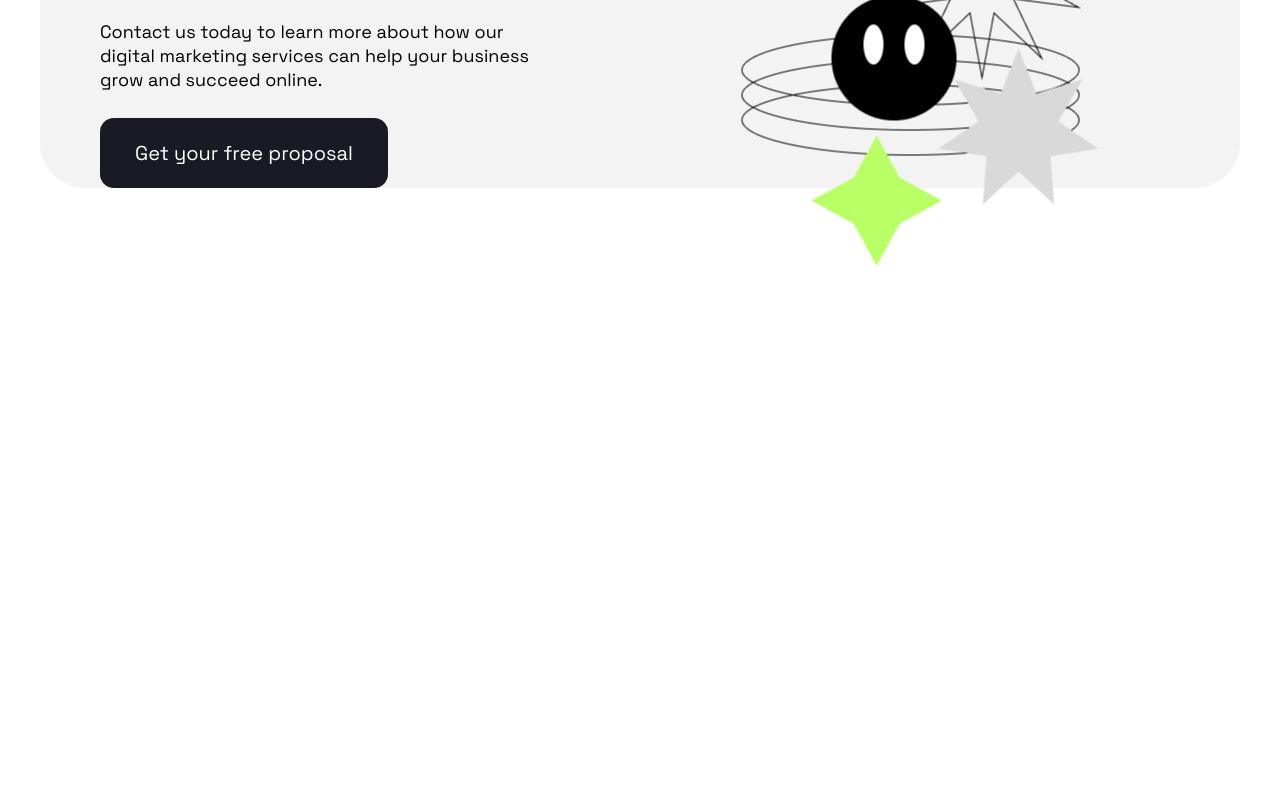
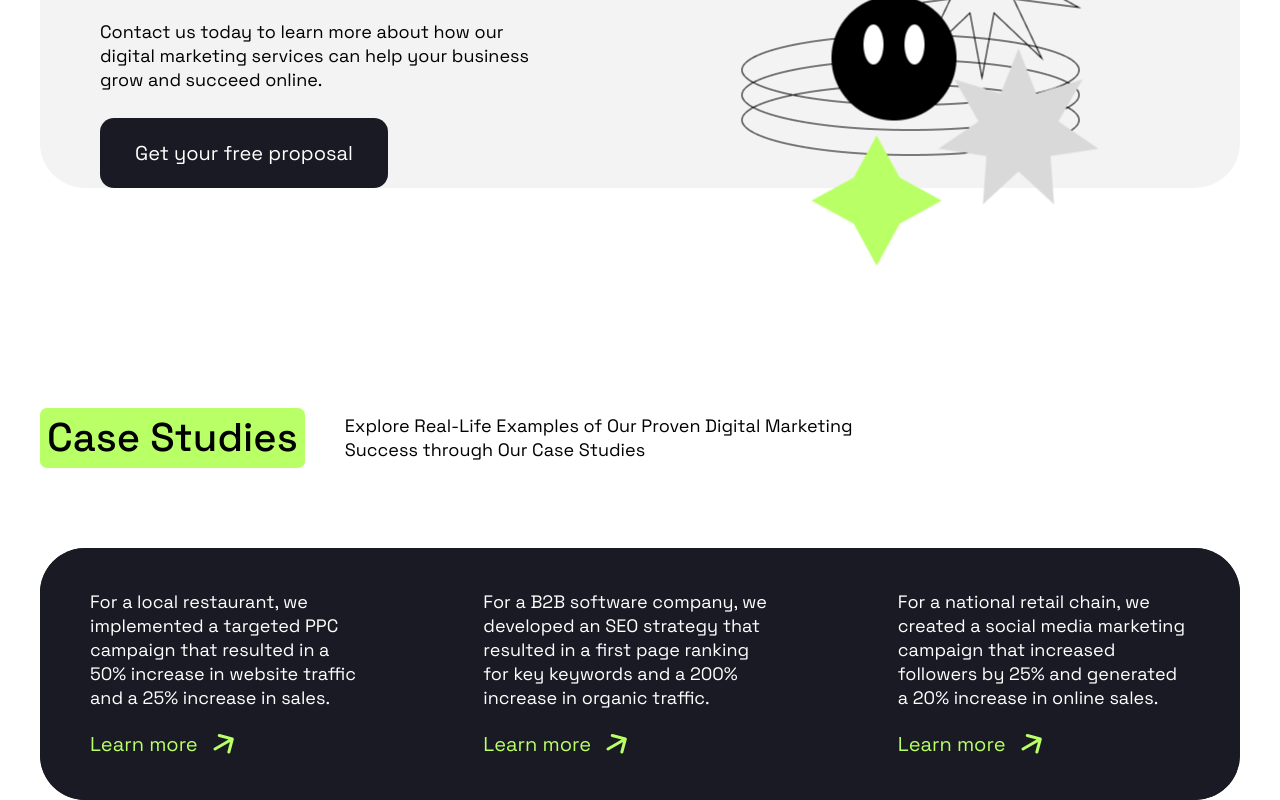
Before and after one commit to romankarbivskyi/positivus-react, a React (Vite) app: page / in a window 1280 px wide. Shown: the part 2754-3554 px from the top of the page. Before the commit the page ends 3022 px from the top, so only its background shows below. Built offline with nearby package versions, Linux system fonts and the light colour scheme.

Commit message:
feat: add CaseStudies component and integrate it into the App layout

```diff
--- a/src/App.tsx
+++ b/src/App.tsx
@@ -1,4 +1,4 @@
-import { Companies, CTACard, Header, Hero } from "./components";
+import { CaseStudies, Companies, CTACard, Header, Hero } from "./components";
 import Services from "./components/Services";
 
 const App = () => {
@@ -17,6 +17,10 @@ const App = () => {
       <div className="h-25"></div>
 
       <CTACard />
+
+      <div className="h-35"></div>
+
+      <CaseStudies />
     </div>
   );
 };
--- /dev/null
+++ b/src/components/CaseStudies.tsx
@@ -0,0 +1,69 @@
+import { ArrowLink, Heading } from "./ui";
+
+const CaseStudies = () => {
+  return (
+    <div className="container mx-auto space-y-20 px-5 sm:px-10">
+      <div className="flex flex-col items-center gap-10 md:flex-row">
+        <Heading>Case Studies</Heading>
+        <p className="max-w-[580px] text-center md:text-start">
+          Explore Real-Life Examples of Our Proven Digital Marketing Success
+          through Our Case Studies
+        </p>
+      </div>
+      <div className="overflow-x-auto">
+        <div className="xl:bg-dark flex min-w-6xl gap-5 rounded-[45px]">
+          <div className="bg-dark flex flex-col gap-5 rounded-[45px] px-[50px] py-[42px]">
+            <p className="text-white">
+              For a local restaurant, we implemented a targeted PPC campaign
+              that resulted in a 50% increase in website traffic and a 25%
+              increase in sales.
+            </p>
+            <ArrowLink
+              href="#"
+              variant="secondary"
+              color="green"
+              background="dark"
+              className="text-green"
+            >
+              Learn more
+            </ArrowLink>
+          </div>
+          <div className="bg-dark flex flex-col gap-5 rounded-[45px] px-[50px] py-[42px]">
+            <p className="text-white">
+              For a B2B software company, we developed an SEO strategy that
+              resulted in a first page ranking for key keywords and a 200%
+              increase in organic traffic.
+            </p>
+            <ArrowLink
+              href="#"
+              variant="secondary"
+              color="green"
+              background="dark"
+              className="text-green"
+            >
+              Learn more
+            </ArrowLink>
+          </div>
+          <div className="bg-dark flex flex-col gap-5 rounded-[45px] px-[50px] py-[42px]">
+            <p className="text-white">
+              For a national retail chain, we created a social media marketing
+              campaign that increased followers by 25% and generated a 20%
+              increase in online sales.
+            </p>
+            <ArrowLink
+              href="#"
+              variant="secondary"
+              color="green"
+              background="dark"
+              className="text-green"
+            >
+              Learn more
+            </ArrowLink>
+          </div>
+        </div>
+      </div>
+    </div>
+  );
+};
+
+export default CaseStudies;
--- a/src/components/index.ts
+++ b/src/components/index.ts
@@ -2,3 +2,4 @@ export { default as Header } from "./Header";
 export { default as Hero } from "./Hero";
 export { default as Companies } from "./Companies";
 export { default as CTACard } from "./CTACard";
+export { default as CaseStudies } from "./CaseStudies";
--- a/src/components/ui/ArrowLink.tsx
+++ b/src/components/ui/ArrowLink.tsx
@@ -4,7 +4,7 @@ import { cva } from "class-variance-authority";
 type ArrowLinkProps = React.AnchorHTMLAttributes<HTMLAnchorElement> & {
   variant?: "primary" | "secondary";
   color?: "white" | "black" | "green";
-  background?: "white" | "black" | "green";
+  background?: "white" | "black" | "green" | "dark";
   hideText?: boolean;
 };
 
@@ -38,6 +38,7 @@ const iconVariants = cva("", {
       green: "bg-green",
       white: "bg-white",
       black: "bg-black",
+      dark: "bg-dark",
     },
   },
   defaultVariants: {
```
